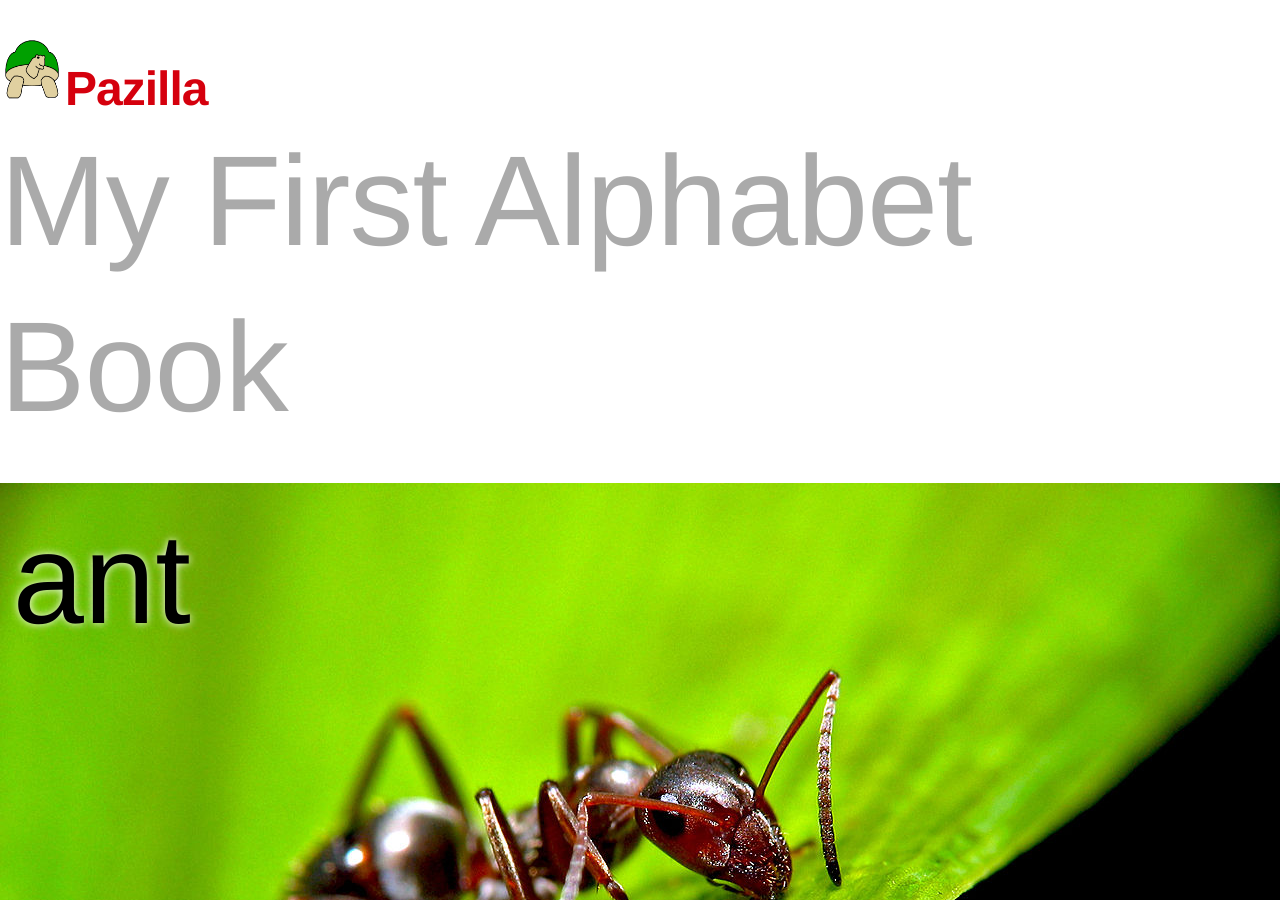
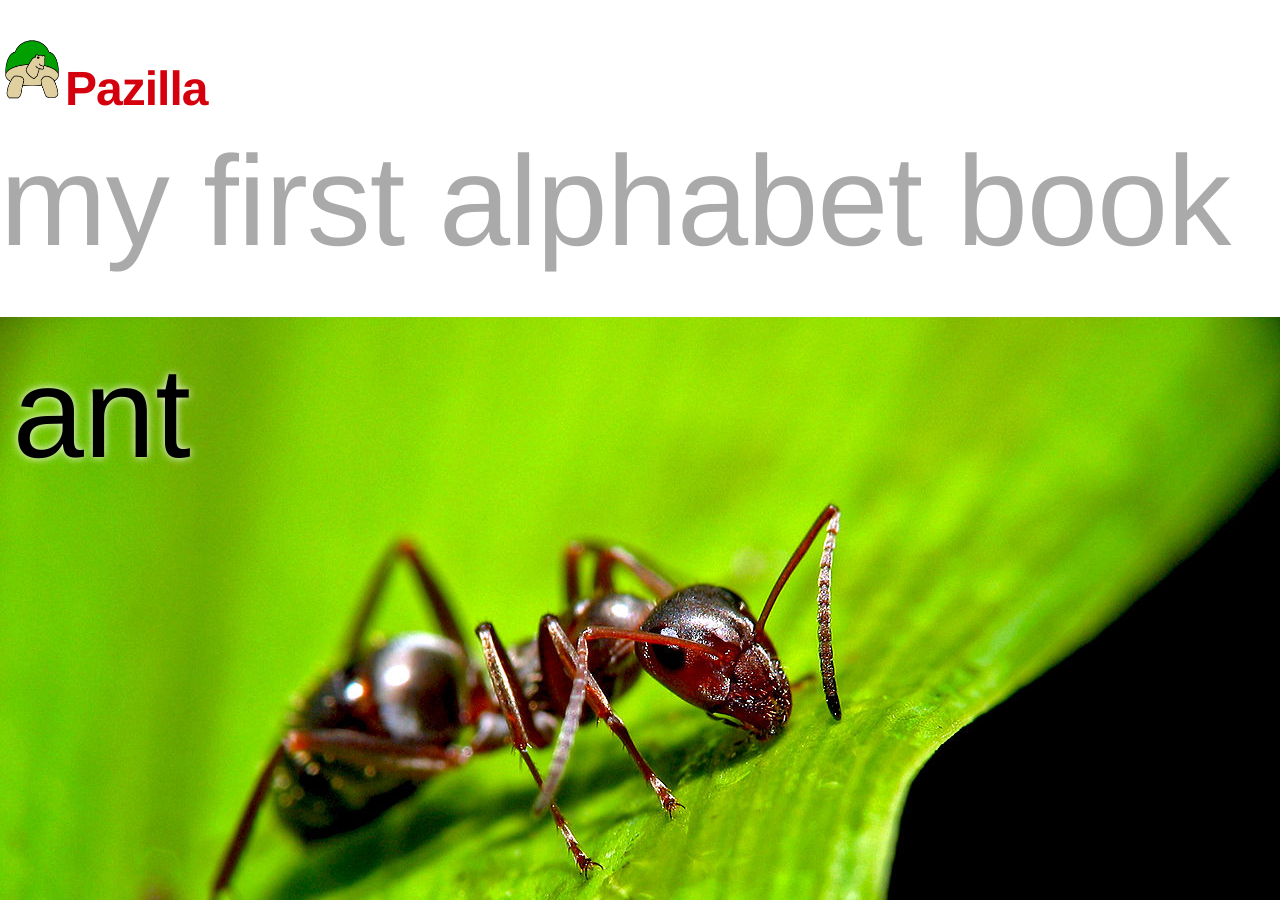
Before and after one commit to pazilla/my-first-alphabet-book-free-culture, a Jekyll site: the page built from index.markdown, in a window 1280 px wide and 900 px high. Built offline with Jekyll 4.4.1, drawn with Linux system fonts in a browser that asks for light colours; some web fonts are replaced.

```diff
--- a/index.markdown
+++ b/index.markdown
@@ -1,6 +1,6 @@
 ---
 layout: default
-title: My First Alphabet Book
+title: my first alphabet book
 ---
 <div id="p1" class="page">
 <div class="picture-book-page-image">
```
